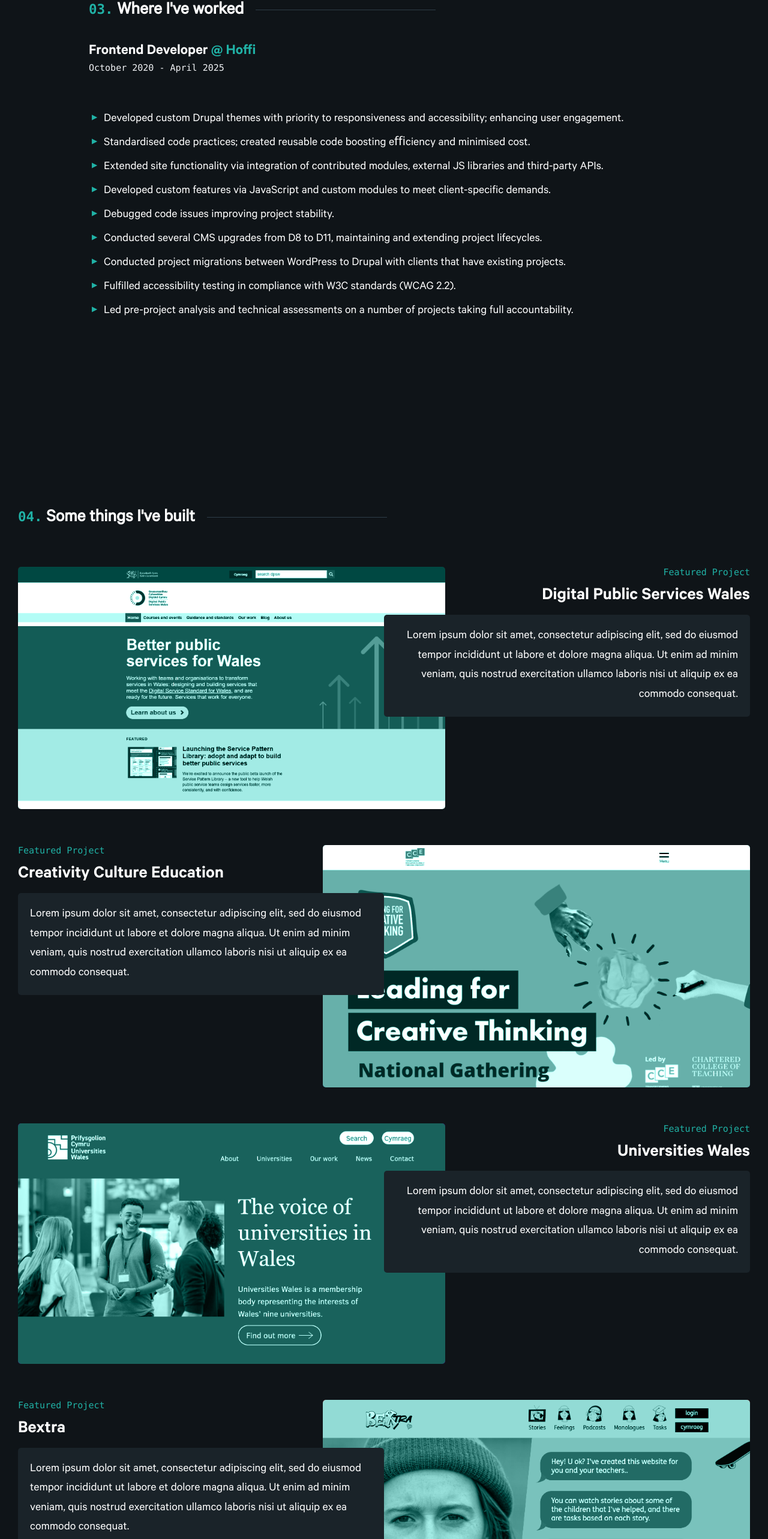
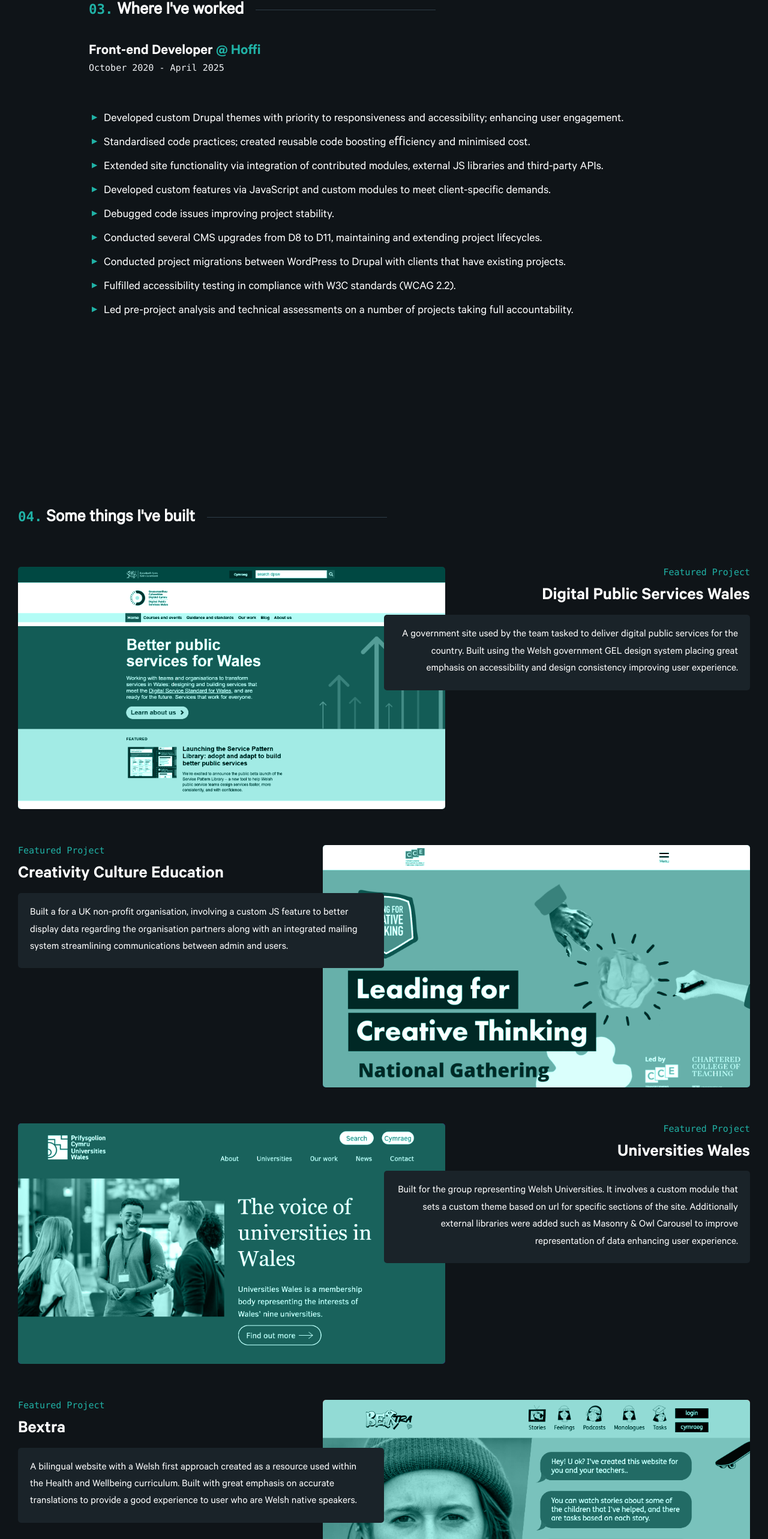
Before and after one commit to danieltroy092/portfolio, a React (Vite) app: page / in a window 1280 px wide. Shown: the part 2656-5222 px from the top of the page at 60% size. Built offline with nearby package versions, Linux system fonts and the light colour scheme.

Commit message:
removed placeholder and updated text  content for Experience and Project sections

```diff
--- a/src/sections/Experience.jsx
+++ b/src/sections/Experience.jsx
@@ -27,7 +27,7 @@ export const Experience = () => {
           data-aos-duration="1000"
           className="text-xl font-calibre-bold"
         >
-          Frontend Developer{" "}
+          Front-end Developer{" "}
           <span className="text-primary">
             @{" "}
             <a href="https://hoffi.com/" target="_blank">
--- a/src/sections/Projects.jsx
+++ b/src/sections/Projects.jsx
@@ -4,28 +4,28 @@ const projectsData = [
     name: "Digital Public Services Wales",
     image: "dpsw.png",
     url: "https://digitalpublicservices.gov.wales/",
-    text: "Lorem ipsum dolor sit amet, consectetur adipiscing elit, sed do eiusmod tempor incididunt ut labore et dolore magna aliqua. Ut enim ad minim veniam, quis nostrud exercitation ullamco laboris nisi ut aliquip ex ea commodo consequat. ",
+    text: "A government site used by the team tasked to deliver digital public services for the country. Built using the Welsh government GEL design system placing great emphasis on accessibility and design consistency improving user experience.",
   },
   {
     id: 2,
     name: "Creativity Culture Education",
     image: "cce.png",
     url: "https://creativitycultureeducation.org/",
-    text: "Lorem ipsum dolor sit amet, consectetur adipiscing elit, sed do eiusmod tempor incididunt ut labore et dolore magna aliqua. Ut enim ad minim veniam, quis nostrud exercitation ullamco laboris nisi ut aliquip ex ea commodo consequat. ",
+    text: "Built a for a UK non-profit organisation, involving a custom JS feature to better display data regarding the organisation partners along with an integrated mailing system streamlining communications between admin and users.",
   },
   {
     id: 3,
     name: "Universities Wales",
     image: "uniw.png",
     url: "https://uniswales.ac.uk/",
-    text: "Lorem ipsum dolor sit amet, consectetur adipiscing elit, sed do eiusmod tempor incididunt ut labore et dolore magna aliqua. Ut enim ad minim veniam, quis nostrud exercitation ullamco laboris nisi ut aliquip ex ea commodo consequat. ",
+    text: "Built for the group representing Welsh Universities. It involves a custom module that sets a custom theme based on url for specific sections of the site. Additionally external libraries were added such as Masonry & Owl Carousel to improve representation of data enhancing user experience.",
   },
   {
     id: 4,
     name: "Bextra",
     image: "bextra.png",
     url: "https://bextra.cymru/",
-    text: "Lorem ipsum dolor sit amet, consectetur adipiscing elit, sed do eiusmod tempor incididunt ut labore et dolore magna aliqua. Ut enim ad minim veniam, quis nostrud exercitation ullamco laboris nisi ut aliquip ex ea commodo consequat. ",
+    text: "A bilingual website with a Welsh first approach created as a resource used within the Health and Wellbeing curriculum. Built with great emphasis on accurate translations to provide a good experience to user who are Welsh native speakers.",
   },
 ];
 
@@ -71,7 +71,7 @@ export const Projects = () => {
                     {project.name}
                   </h3>
                 </a>
-                <p className="block mt-2 md:p-4 leading-relaxed sm:bg-(--color-surface)">
+                <p className="block mt-2 md:p-4 leading-relaxed sm:bg-(--color-surface) text-sm text-pretty">
                   {project.text}
                 </p>
               </div>
```
